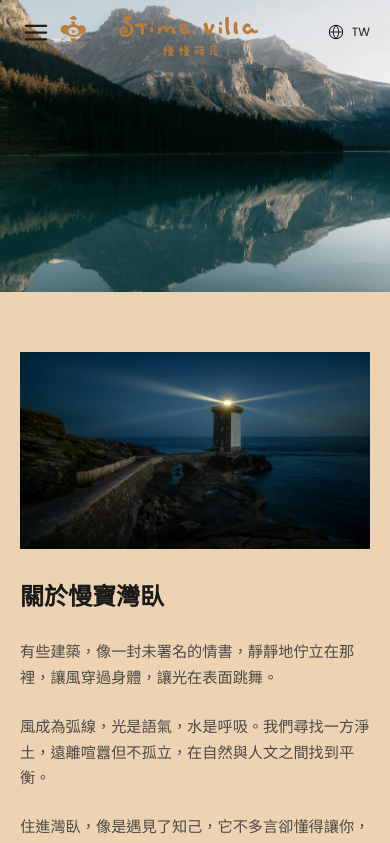
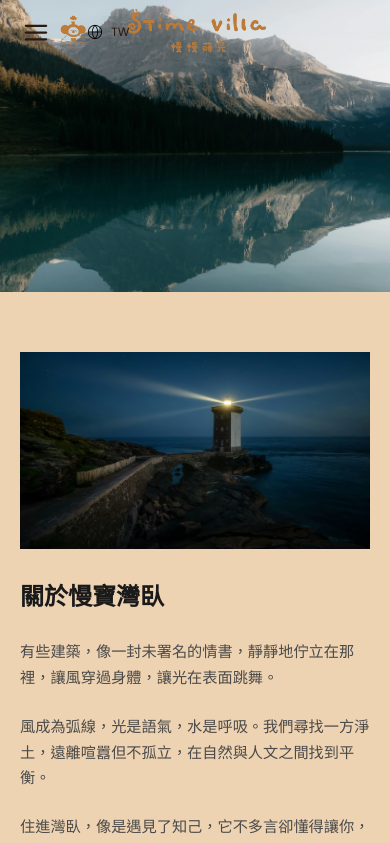
Before and after one commit to ianshih69/mumbao-test, a Next.js app: page / in a window 390 px wide. Shown: the top 843 px of the page. Built offline with nearby package versions, Linux system fonts and the light colour scheme.

Commit message:
header debug3

```diff
--- a/components/header/Header.tsx
+++ b/components/header/Header.tsx
@@ -235,7 +235,7 @@
 
             {/* 右：語系切換 */}
             <div
-              className="relative flex items-center justify-end gap-2"
+              className="relative flex items-center justify-end gap-2 justify-self-end"
               ref={langMenuRef}
             >
               <button
@@ -291,25 +291,32 @@
             </div>
           </div>
 
-          {/* 手機版 */}
-          <div className="md:hidden flex justify-between items-center w-full">
+          {/* 手機版：logo 絕對置中 */}
+          <div className="md:hidden relative flex items-center w-full">
+            {/* 左：Menu */}
+            <div className="flex items-center flex-none">
               <MobileMenu />
+            </div>
 
-            <Link
-              href="/"
-              className="flex-1 text中心 select-none translate-y-[2px]"
-            >
+            {/* 中：Logo，固定置中 */}
+            <div className="absolute left-1/2 top-1/2 -translate-x-1/2 -translate-y-1/2">
+              <Link href="/" className="inline-block translate-y-[2px]">
                 <Image
                   src={headerImages.logo}
                   alt="MUMBAO STAY 慢慢蒔光"
                   width={200}
                   height={85}
-                className="h-[64px] md:h-[85px] mx-auto object-contain"
+                  className="h-[64px] w-auto object-contain"
                   priority
                 />
               </Link>
+            </div>
 
-            <div className="relative flex items-center gap-2">
+            {/* 右：語系切換 */}
+            <div
+              className="relative flex items-center gap-2 flex-none ml-auto"
+              ref={langMenuRef}
+            >
               <button
                 onClick={() => setIsLangOpen(!isLangOpen)}
                 className="text-[#2B1A10] hover:opacity-70 transition-opacity"
```
Lines whose indentation alone changed are shown as unchanged.
